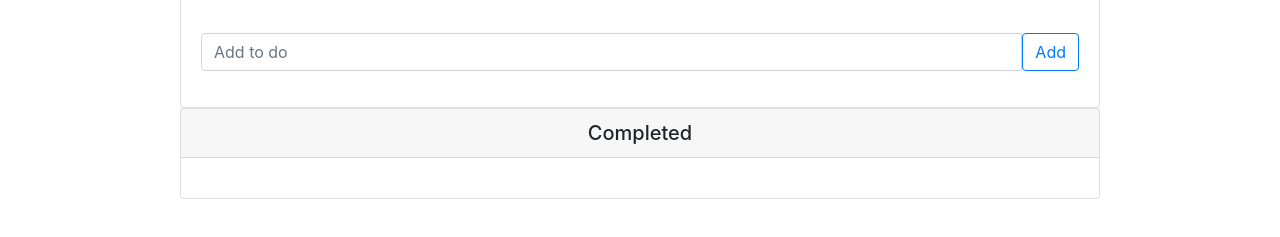
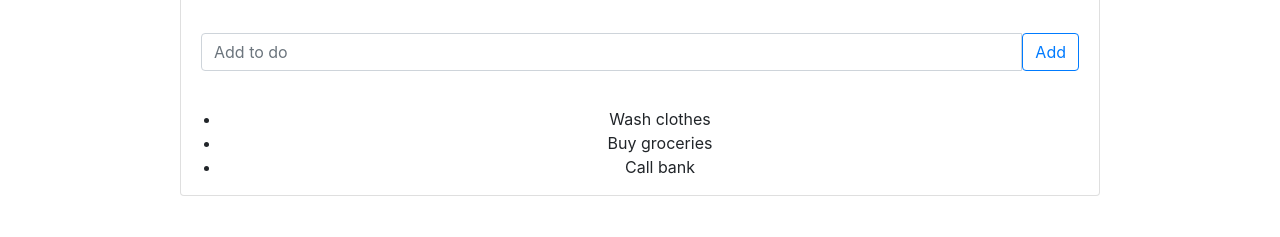
Before and after one commit to AroParada/ListRefresh, a plain HTML site: page todo.html in a window 1280 px wide. Shown: the part 109-346 px from the top of the page. Drawn offline with nearby package versions, Linux system fonts and the light colour scheme.

Commit message:
added small list deleted other card

```diff
--- a/script.js
+++ b/script.js
@@ -1,3 +1,3 @@
-function addToList() {
-    console.log('Clicked')
+function addToList(t) {
+    console.log(t.value)
 }
--- a/todo.html
+++ b/todo.html
@@ -33,6 +33,7 @@
                   placeholder="Add to do"
                   aria-label="Add to do"
                   aria-describedby="button-addon2"
+                  id="input"
                 />
                 <button
                   class="btn btn-outline-primary"
@@ -44,17 +45,16 @@
                 </button>
               </div>
             </div>
-          </div>
-          <div class="card text-center">
-            <h5 class="card-header">Completed</h5>
-            <div class="card-body">
-              <p class="card-text"></p>
-            </div>
+            <ul>
+              <li>Wash clothes</li>
+              <li>Buy groceries</li>
+              <li>Call bank</li>
+            </ul>
           </div>
         </div>
         <div class="col"></div>
       </div>
     </div>
-    <script src="script.js"  type="text/javascript"></script>
+    <script src="script.js" type="text/javascript"></script>
   </body>
 </html>
```
